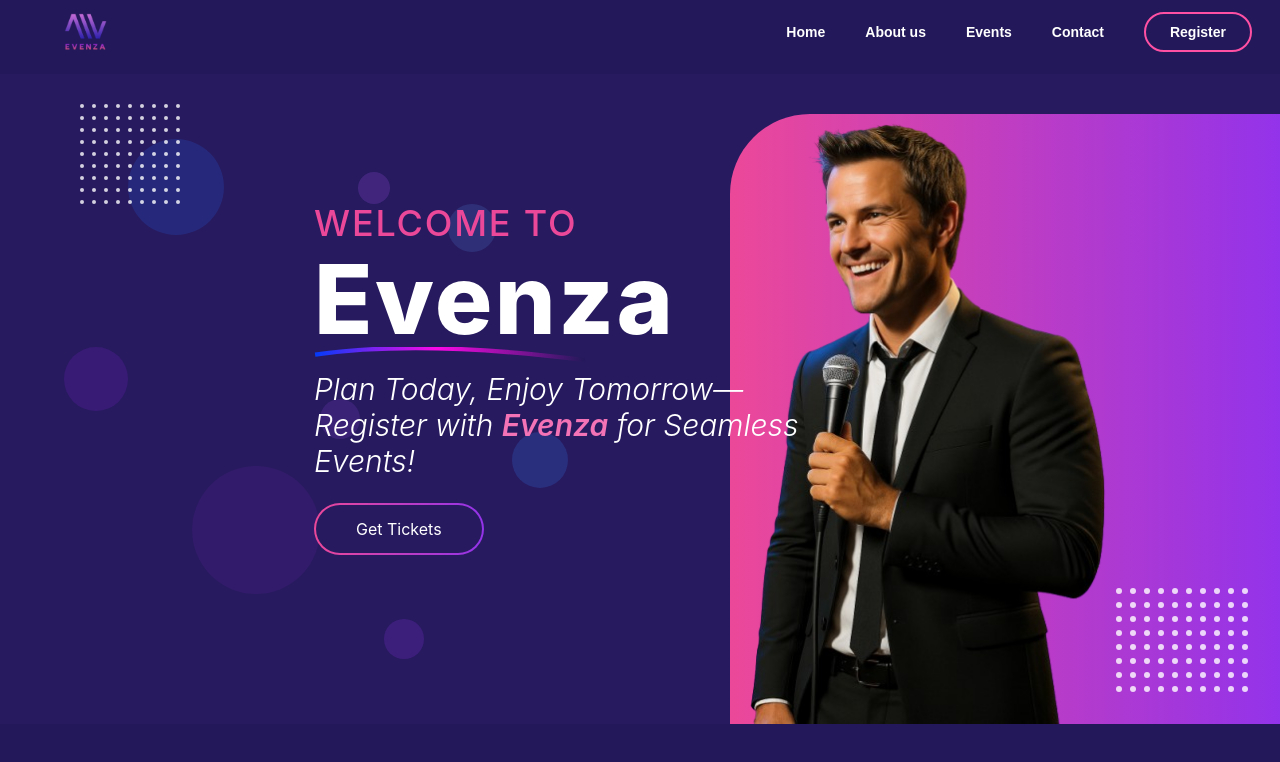
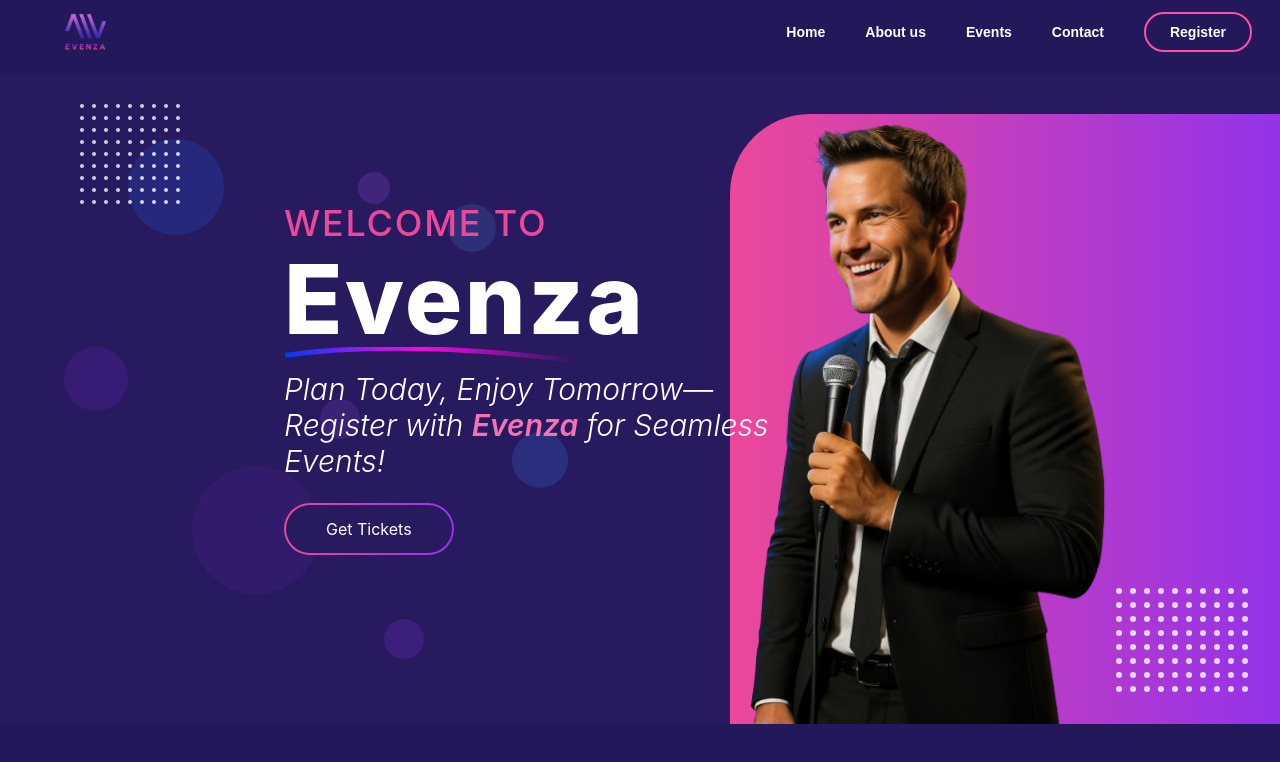
Before and after one commit to AmartiSamia/Evenza, a React (Create React App) app: page / in a window 1280 px wide. Shown: the top 762 px of the page. Built offline with nearby package versions, Linux system fonts and the light colour scheme.

Commit message:
Update accroche

```diff
--- a/src/Components/Accroche.js
+++ b/src/Components/Accroche.js
@@ -32,7 +32,7 @@ const Accroche = () => {
           </div>
 
           {/* Text content container with proper mobile centering */}
-          <div className='max-sm:w-full max-sm:text-center sm:ml-[30px] sm:w-[400px] lg:ml-[250px] lg:w-[960px] lg:mt-[-50px] sm:mt-[-30px]'>
+          <div className='max-sm:w-full max-sm:text-center sm:ml-[30px] sm:w-[400px] lg:ml-[220px] lg:w-[960px] lg:mt-[-50px] sm:mt-[-20px]'>
             <p className="text-pink-500 max-sm:text-2xl sm:text-2xl lg:text-4xl uppercase tracking-wider font-medium mb-2">
               WELCOME TO
             </p>
```
